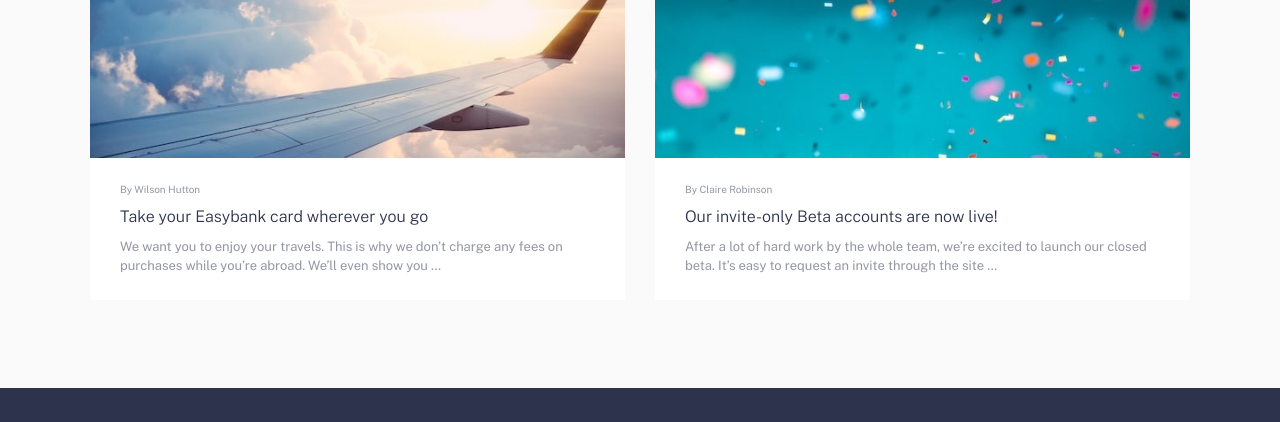
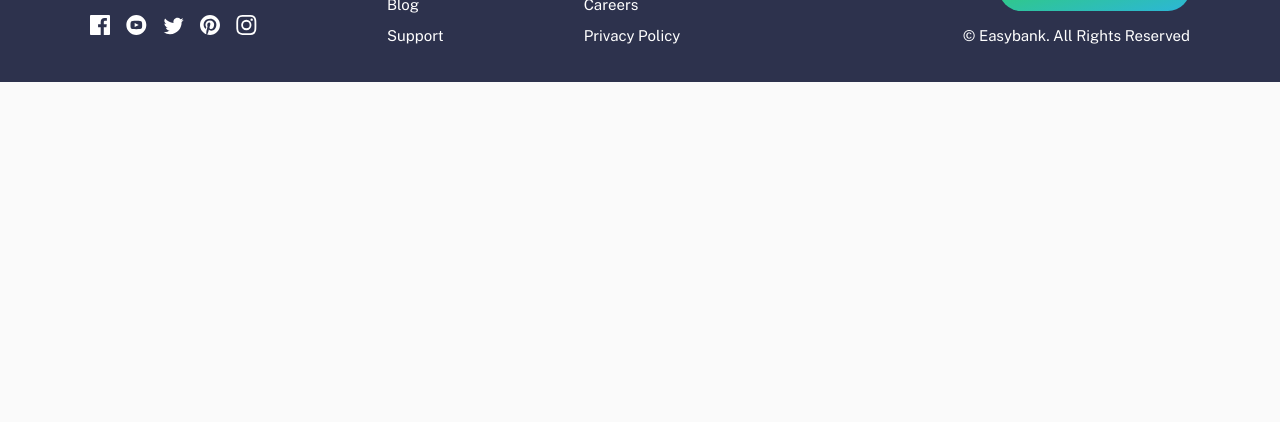
Before and after one commit to Kaji1127/Easybank-Landing-Page, a website: page index.html in a window 1280 px wide. Shown: the part 2174-2596 px from the top of the page. After the commit the page ends 2256 px from the top, so only its background shows below. Drawn offline with nearby package versions, Linux system fonts and the light colour scheme; files that its build step writes are made by us from their sources.

Commit message:
edit styles

```diff
--- a/app/js/script.js
+++ b/app/js/script.js
@@ -0,0 +1,15 @@
+/* ======== Variables ======== */
+const navToggle = document.querySelector('#nav__toggle');
+const navMenu = document.querySelector('.nav__menu');
+const navClose = document.querySelector('.nav__close');
+const overlay = document.querySelector('.overlay');
+
+navToggle.addEventListener('click', () => {
+	if (!navMenu.classList.contains('show')) {
+		navMenu.classList.add('show');
+		overlay.classList.add('show');
+	} else {
+		navMenu.classList.remove('show');
+		overlay.classList.remove('show');
+	}
+});
--- a/app/scss/base/_base.scss
+++ b/app/scss/base/_base.scss
@@ -24,3 +24,28 @@ body {
 		max-width: 110rem;
 	}
 }
+
+.hover-blue {
+	&:hover {
+		.nav__link {
+			color: var(--blue);
+		}
+	}
+}
+
+.hover-green {
+	cursor: pointer;
+	transition: all 0.2s;
+
+	& path {
+		transition: fill 0.4s;
+	}
+
+	&:hover {
+		color: var(--lightGreen);
+
+		& path {
+			fill: var(--lightGreen);
+		}
+	}
+}
--- a/app/scss/base/_typography.scss
+++ b/app/scss/base/_typography.scss
@@ -13,17 +13,34 @@ body {
 	@include fontStyle;
 	font-size: 4rem;
 	line-height: 1.2;
+
+	@include breakpoint(large) {
+		font-size: 4.8rem;
+	}
+
+	@include breakpoint(xlarge) {
+		font-size: 5.6rem;
+	}
 }
 
 .heading-secondary {
 	@include fontStyle;
 	font-size: 3.2rem;
 	text-align: center;
+
+	@include breakpoint(large) {
+		font-size: 3.6rem;
+		text-align: left;
+	}
 }
 
 .heading-tertiary {
 	@include fontStyle;
 	font-size: 2rem;
+
+	@include breakpoint(large) {
+		font-size: 2.4rem;
+	}
 }
 
 .heading-fourth {
@@ -34,4 +51,8 @@ body {
 .description {
 	color: var(--gray);
 	font-size: 1.5rem;
+
+	@include breakpoint(large) {
+		font-size: 1.6rem;
+	}
 }
--- a/app/scss/components/_button.scss
+++ b/app/scss/components/_button.scss
@@ -7,4 +7,10 @@
 	padding: 1rem 3.4rem;
 	border: none;
 	font-weight: 700;
+	cursor: pointer;
+	transition: opacity 0.4s;
+
+	&:hover {
+		opacity: 0.8;
+	}
 }
--- a/app/scss/components/_index.scss
+++ b/app/scss/components/_index.scss
@@ -1 +1,2 @@
 @forward '_button';
+@forward '_overlay';
--- a/app/scss/layout/_article.scss
+++ b/app/scss/layout/_article.scss
@@ -13,7 +13,11 @@
 
 		@include breakpoint(medium) {
 			grid-template-columns: repeat(2, 1fr);
-			column-gap: 3rem;
+			column-gap: 2.4rem;
+		}
+
+		@include breakpoint(large) {
+			grid-template-columns: repeat(4, 1fr);
 		}
 	}
 
@@ -24,6 +28,14 @@
 
 		@include breakpoint(small) {
 			grid-template-rows: 24rem auto;
+		}
+
+		@include breakpoint(large) {
+			grid-template-rows: 18rem auto;
+		}
+
+		@include breakpoint(xlarge) {
+			grid-template-rows: 20rem auto;
 		}
 	}
 
@@ -41,6 +53,14 @@
 		flex-direction: column;
 		row-gap: 0.8rem;
 		background-color: var(--white);
+
+		@include breakpoint(large) {
+			padding: 2.4rem 1.8rem;
+		}
+
+		@include breakpoint(xlarge) {
+			padding: 2.4rem;
+		}
 	}
 
 	&__description {
--- a/app/scss/layout/_feature.scss
+++ b/app/scss/layout/_feature.scss
@@ -5,8 +5,11 @@
 	background-color: var(--darkGray);
 
 	&__title-content {
-		text-align: center;
 		margin-bottom: 5.6rem;
+
+		@include breakpoint(large) {
+			width: 60rem;
+		}
 	}
 
 	&__heading {
@@ -20,6 +23,11 @@
 		@include breakpoint(medium) {
 			grid-template-columns: repeat(2, 1fr);
 		}
+
+		@include breakpoint(large) {
+			grid-template-columns: repeat(4, 1fr);
+			column-gap: 3rem;
+		}
 	}
 
 	&__content {
@@ -28,6 +36,11 @@
 		align-items: center;
 		text-align: center;
 		row-gap: 1.6rem;
+
+		@include breakpoint(large) {
+			align-items: flex-start;
+			text-align: left;
+		}
 	}
 
 	&__img {
--- a/app/scss/layout/_footer.scss
+++ b/app/scss/layout/_footer.scss
@@ -7,6 +7,13 @@
 	&__container {
 		display: grid;
 		row-gap: 3.2rem;
+
+		@include breakpoint(large) {
+			grid-template-columns: repeat(2, max-content) auto;
+			grid-template-rows: repeat(3, 2.6rem);
+			row-gap: 0;
+			column-gap: 13rem;
+		}
 	}
 
 	&__logo {
@@ -14,6 +21,10 @@
 
 		&-img {
 			margin: 0 auto;
+
+			@include breakpoint(large) {
+				margin: 0;
+			}
 		}
 	}
 
@@ -21,6 +32,12 @@
 		display: flex;
 		justify-content: center;
 		column-gap: 1.6rem;
+
+		@include breakpoint(large) {
+			grid-row: 3 / 4;
+			align-self: end;
+			justify-content: flex-start;
+		}
 	}
 
 	&__nav-list {
@@ -28,6 +45,18 @@
 		justify-items: center;
 		row-gap: 0.8rem;
 		font-size: 1.5rem;
+
+		@include breakpoint(large) {
+			grid-template-columns: repeat(2, 1fr);
+			column-gap: 10rem;
+			grid-row: 1 / 4;
+			justify-items: start;
+		}
+	}
+
+	&__nav-item {
+		@include breakpoint(large) {
+		}
 	}
 
 	&__nav-link {
@@ -41,8 +70,24 @@
 
 	&__copyright {
 		text-align: center;
-		margin-top: 2.4rem;
 		color: var(--white);
-		font-size: 1.5rem;
+		margin-top: 0.8rem;
+
+		@include breakpoint(large) {
+			grid-row: 1 / 4;
+			justify-self: end;
+			margin-top: 0;
+			text-align: right;
+		}
 	}
 }
+
+.copyright {
+	display: block;
+	margin-top: 2.4rem;
+	font-size: 1.5rem;
+
+	@include breakpoint(large) {
+		margin-top: 1.4rem;
+	}
+}
--- a/app/scss/layout/_header.scss
+++ b/app/scss/layout/_header.scss
@@ -6,4 +6,5 @@
 	top: 0;
 	z-index: 100;
 	background-color: var(--white);
+	box-shadow: 0 2px 2px 0 rgba(0, 0, 0, 0.1);
 }
--- a/app/scss/layout/_hero.scss
+++ b/app/scss/layout/_hero.scss
@@ -36,9 +36,9 @@
 		@include breakpoint(large) {
 			overflow-x: clip;
 			background-image: url('../images/bg-intro-desktop.svg');
-			width: 70%;
+			width: 69%;
 			height: 60rem;
-			background-position: -6rem 50%;
+			background-position: -2rem 50%;
 			background-size: 200%;
 		}
 
@@ -61,10 +61,6 @@
 			top: -13rem;
 		}
 
-		@include breakpoint(medium) {
-			top: -17rem;
-		}
-
 		@include breakpoint(large) {
 			transform: none;
 			left: auto;
@@ -75,21 +71,17 @@
 		}
 
 		@include breakpoint(xlarge) {
-			right: -10rem;
-			height: 130%;
-		}
-
-		@include breakpoint(xlarge) {
-			height: 130%;
-			top: -14rem;
-			right: -12rem;
+			height: 118%;
+			top: -8rem;
+			right: -8rem;
 		}
 	}
 
 	&__text-content {
 		text-align: center;
 		@include breakpoint(large) {
-			width: 35%;
+			width: 42%;
+			text-align: left;
 		}
 	}
 
--- a/app/scss/layout/_navigation.scss
+++ b/app/scss/layout/_navigation.scss
@@ -18,12 +18,21 @@
 		padding: 3.2rem 0;
 		background-color: var(--white);
 		border-radius: 4px;
+		transition: all 0.4s;
+
+		&.show {
+			transition: all 0.4s;
+			top: 8.8rem;
+		}
 
 		@include breakpoint(medium) {
 			position: static;
 			top: 0;
 			padding: 0;
 			width: auto;
+			display: flex;
+			align-items: center;
+			height: 8rem;
 		}
 	}
 
@@ -37,15 +46,53 @@
 			flex-direction: row;
 			column-gap: 2rem;
 			font-size: 1.4rem;
+			height: 100%;
+		}
+
+		@include breakpoint(large) {
+			column-gap: 3rem;
+		}
+	}
+
+	&__item {
+		@include breakpoint(medium) {
+			height: 100%;
+			padding: 3.2rem 0 2.8rem;
+			position: relative;
+
+			&::after {
+				position: absolute;
+				bottom: 0;
+				transition: all 0.4s;
+				content: '';
+				display: block;
+				width: 0;
+				height: 4px;
+				background-image: linear-gradient(to right bottom, var(--green), var(--lightBlue));
+			}
+
+			&:hover {
+				&::after {
+					width: 100%;
+				}
+			}
 		}
 	}
 
 	&__link {
 		color: var(--blue);
 		text-decoration: none;
+		display: block;
+
+		@include breakpoint(medium) {
+			transition: all 0.4s;
+			color: var(--gray);
+			// margin-bottom: 2.4rem;
+		}
 	}
 
 	&__toggle {
+		cursor: pointer;
 		@include breakpoint(medium) {
 			display: none;
 		}
```
Also changed, not shown: dist/script.js, dist/style.css, 2 other files.
